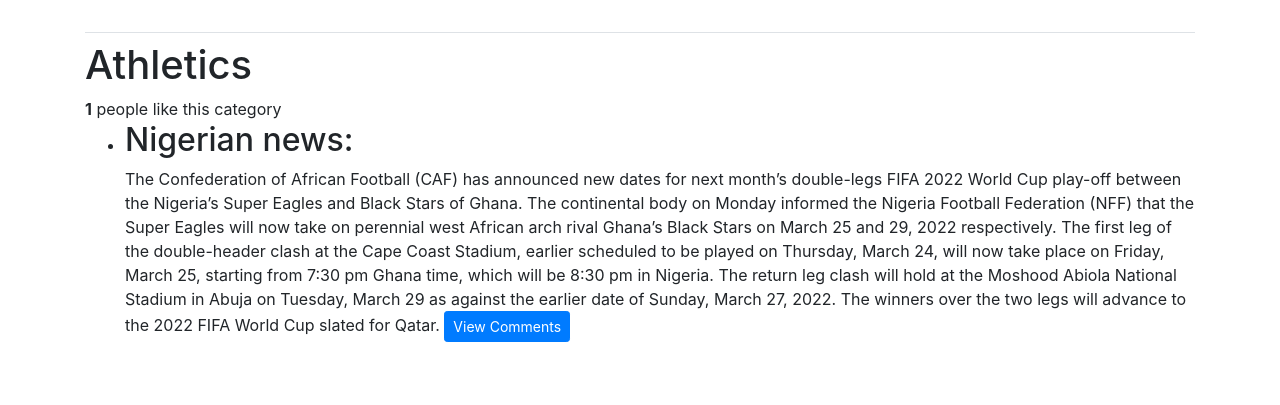
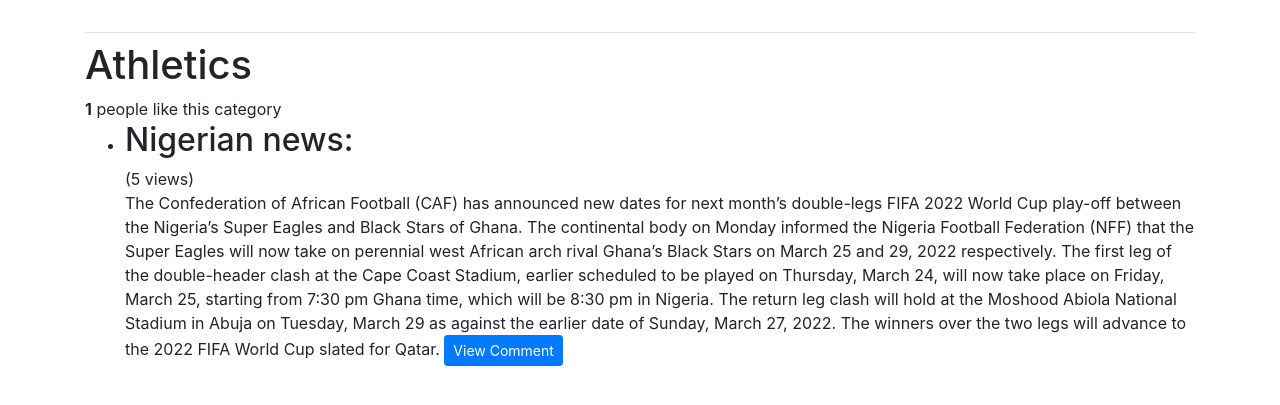
Before and after one commit to frankTheCodeBoy/sportssite, a Django app: a page that uses templates/sportsApp/sports.html in a window 1280 px wide. Shown: the part 74-479 px from the top of the page. Run offline with Django 4.2, Linux system fonts and the light colour scheme; data comes from the database, SQL or seed files in the repository; both versions use the stored data as it was after the commit; some libraries are stand-ins or nearby versions.

Commit message:
new revisions for phase 4 intro

```diff
--- a/sportsApp/urls.py
+++ b/sportsApp/urls.py
@@ -50,5 +50,4 @@
         views.edit_comment,
         name='edit_comment',
     ),
-
 ]
--- a/sportsApp/views.py
+++ b/sportsApp/views.py
@@ -119,12 +119,14 @@
         return render(request, 'sportsApp/profile.html', context_dict)
 
 class ListProfileView(generic.ListView):
-  model = UserProfile
-  template_name = 'sportsApp/list_profiles.html'
-  context_object_name = 'userprofile_list'
+    model = UserProfile
+    template_name = 'sportsApp/list_profiles.html'
+    context_object_name = 'userprofile_list'
 
 def add_comment(request, blog_slug):
     blog = get_object_or_404(SportBlog, slug=blog_slug)
+    blog.views += 1
+    blog.save()
     user_comments = blog.usercomment_set.order_by('date_published')
     if request.method != 'POST':
         form = UserCommentForm()
@@ -159,3 +161,9 @@
             return redirect("sportsApp:index")
     context_dict = {'form': form, 'blog': blog, 'comment': comment}
     return render(request, "sportsApp/edit_comment.html", context_dict)
+
+# def search_page(request):
+#     search_text = request.GET['query']
+#     pages = Page.objects.filter(title__contains=search_text)
+#     context_dict = {'pages': pages}
+#     return render(request, 'rangoApp/search.html', context_dict)
--- a/templates/sportsApp/add_comment.html
+++ b/templates/sportsApp/add_comment.html
@@ -7,6 +7,12 @@
 {% block body_block %}
 {% if blog %}
 <h2>{{ blog.title }}</h2>
+<h3>{% if blog.views > 1 %}
+        ({{blog.views}} views)
+    {% elif blog.views == 1 %}
+        ({{blog.views}} view)
+          {% endif %}
+</h3>
 <div>
     {{ blog.blog }}
 </div>
--- a/templates/sportsApp/sports.html
+++ b/templates/sportsApp/sports.html
@@ -22,11 +22,18 @@
         <ul>
         {% for item in blogs %}
           <li><h2>{{ item.title }}:</h2></li>
+          <div>
+          {% if item.views > 1 %}
+              ({{item.views}} views)
+          {% elif item.views == 1 %}
+              ({{item.views}} view)
+          {% endif %}
+          </div>
           {{ item.blog }}
           {% buttons %}
           <a href="{% url 'sportsApp:add_comment' item.slug %}">
             <button class="btn btn-primary btn-sm"
-            type="button">View Comments</button>
+            type="button">View Comment</button>
           </a>
           {% endbuttons %}
         {% endfor %}
```
Also changed, not shown: db.sqlite3, templates/sportsApp/contact_us.html (added).
